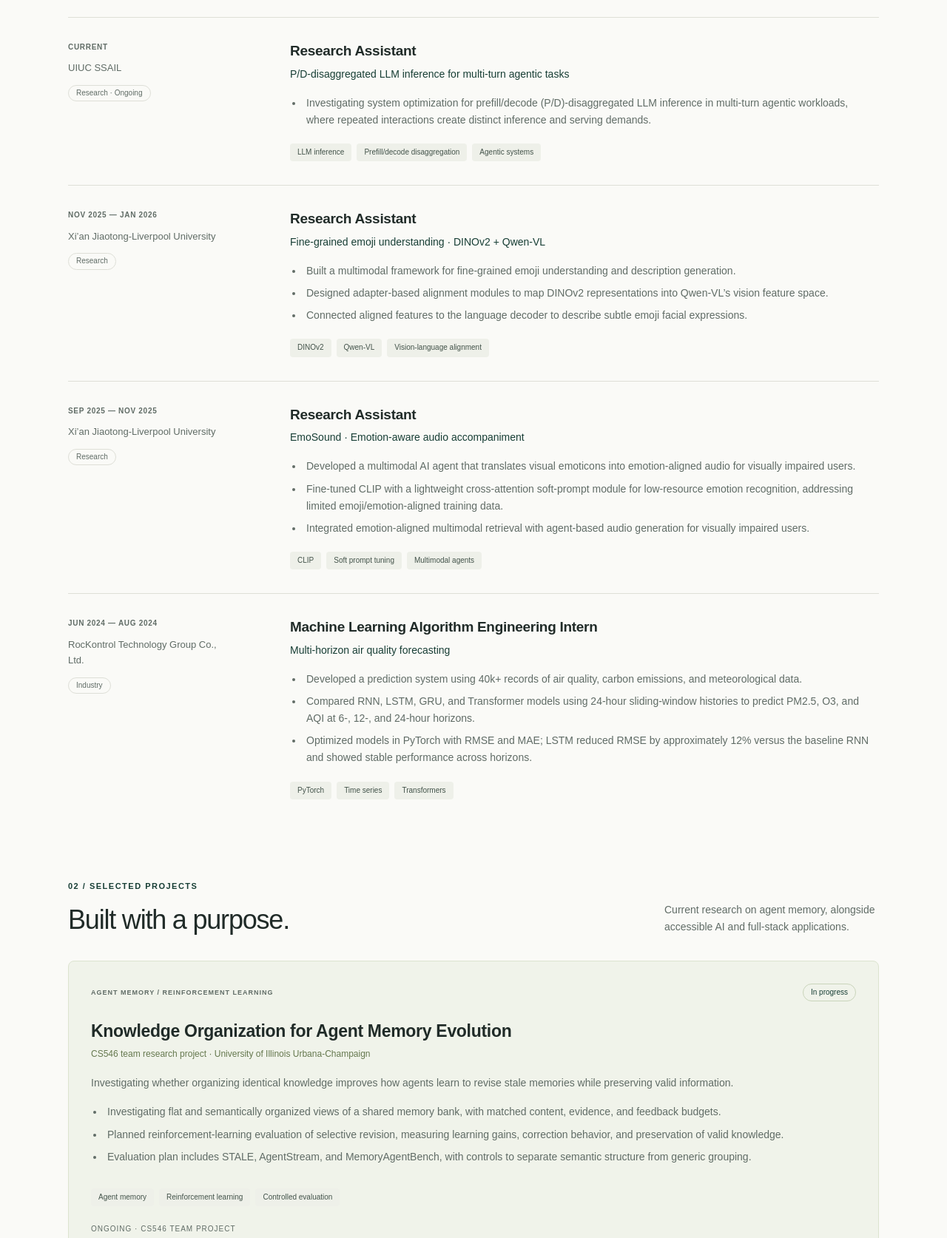
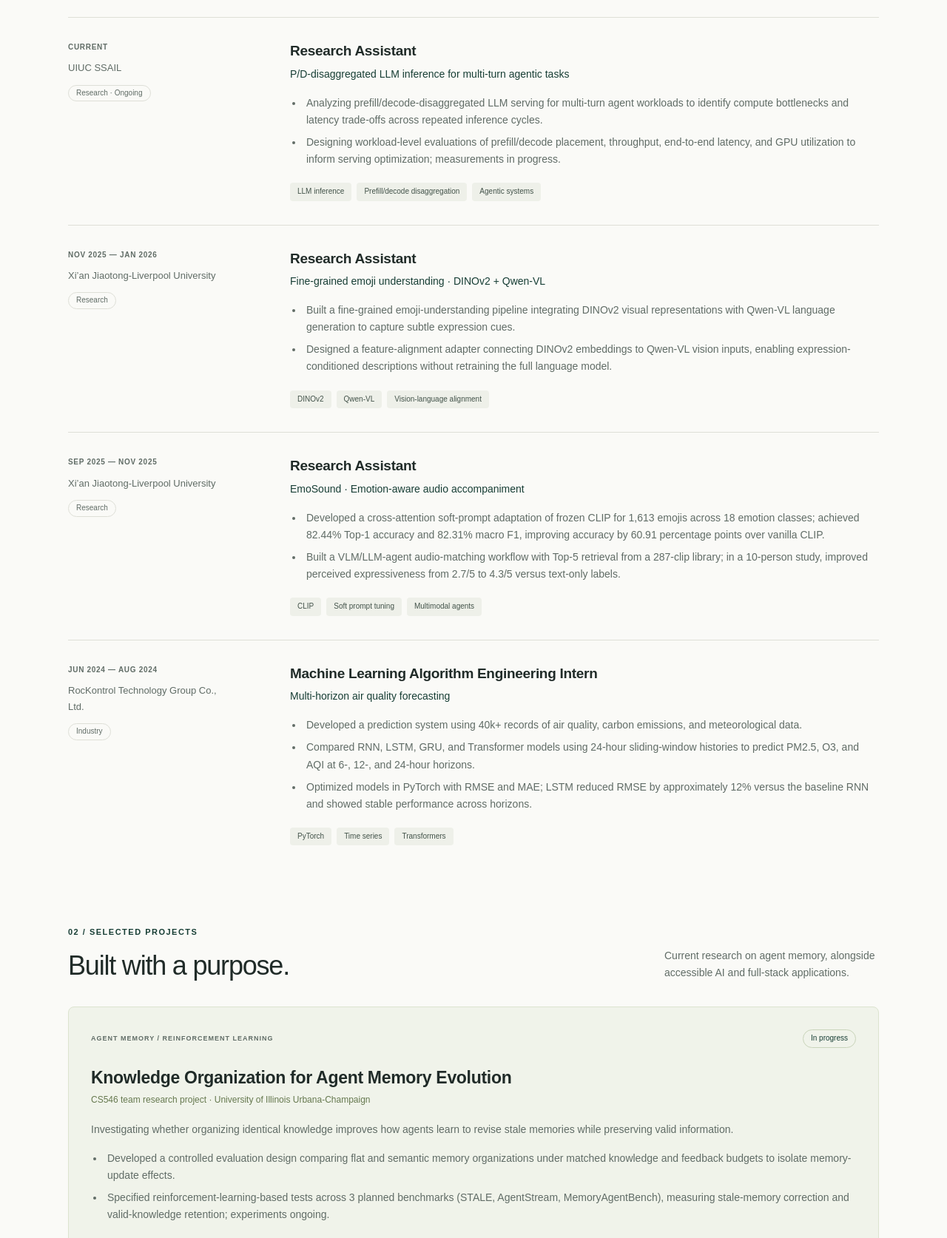
Before and after one commit to Gary22222222/cs409-mp0, a website built with webpack: page src/index.html in a window 1280 px wide. Shown: the part 1080-2754 px from the top of the page at 74% size. Built offline with nearby package versions, Linux system fonts and the light colour scheme.

Commit message:
Sync latest resume with quantified research and project results

```diff
--- a/src/index.html
+++ b/src/index.html
@@ -36,20 +36,20 @@
     <section class="section" id="experience" aria-labelledby="experience-title">
       <div class="section-heading"><div><p class="eyebrow">01 / EXPERIENCE</p><h2 id="experience-title">Research depth.<br>Engineering practice.</h2></div><p>Working across LLM inference systems, multimodal research, and applied machine learning.</p></div>
       <div class="timeline">
-        <article class="experience-row"><div class="experience-meta"><p class="date">CURRENT</p><p>UIUC SSAIL</p><span class="role-type">Research &middot; Ongoing</span></div><div><h3>Research Assistant</h3><p class="work-title">P/D-disaggregated LLM inference for multi-turn agentic tasks</p><ul><li>Investigating system optimization for prefill/decode (P/D)-disaggregated LLM inference in multi-turn agentic workloads, where repeated interactions create distinct inference and serving demands.</li></ul><div class="tags"><span>LLM inference</span><span>Prefill/decode disaggregation</span><span>Agentic systems</span></div></div></article>
-        <article class="experience-row"><div class="experience-meta"><p class="date">NOV 2025 — JAN 2026</p><p>Xi’an Jiaotong-Liverpool University</p><span class="role-type">Research</span></div><div><h3>Research Assistant</h3><p class="work-title">Fine-grained emoji understanding · DINOv2 + Qwen-VL</p><ul><li>Built a multimodal framework for fine-grained emoji understanding and description generation.</li><li>Designed adapter-based alignment modules to map DINOv2 representations into Qwen-VL’s vision feature space.</li><li>Connected aligned features to the language decoder to describe subtle emoji facial expressions.</li></ul><div class="tags"><span>DINOv2</span><span>Qwen-VL</span><span>Vision-language alignment</span></div></div></article>
-        <article class="experience-row"><div class="experience-meta"><p class="date">SEP 2025 — NOV 2025</p><p>Xi’an Jiaotong-Liverpool University</p><span class="role-type">Research</span></div><div><h3>Research Assistant</h3><p class="work-title">EmoSound · Emotion-aware audio accompaniment</p><ul><li>Developed a multimodal AI agent that translates visual emoticons into emotion-aligned audio for visually impaired users.</li><li>Fine-tuned CLIP with a lightweight cross-attention soft-prompt module for low-resource emotion recognition, addressing limited emoji/emotion-aligned training data.</li><li>Integrated emotion-aligned multimodal retrieval with agent-based audio generation for visually impaired users.</li></ul><div class="tags"><span>CLIP</span><span>Soft prompt tuning</span><span>Multimodal agents</span></div></div></article>
+        <article class="experience-row"><div class="experience-meta"><p class="date">CURRENT</p><p>UIUC SSAIL</p><span class="role-type">Research &middot; Ongoing</span></div><div><h3>Research Assistant</h3><p class="work-title">P/D-disaggregated LLM inference for multi-turn agentic tasks</p><ul><li>Analyzing prefill/decode-disaggregated LLM serving for multi-turn agent workloads to identify compute bottlenecks and latency trade-offs across repeated inference cycles.</li><li>Designing workload-level evaluations of prefill/decode placement, throughput, end-to-end latency, and GPU utilization to inform serving optimization; measurements in progress.</li></ul><div class="tags"><span>LLM inference</span><span>Prefill/decode disaggregation</span><span>Agentic systems</span></div></div></article>
+        <article class="experience-row"><div class="experience-meta"><p class="date">NOV 2025 — JAN 2026</p><p>Xi’an Jiaotong-Liverpool University</p><span class="role-type">Research</span></div><div><h3>Research Assistant</h3><p class="work-title">Fine-grained emoji understanding · DINOv2 + Qwen-VL</p><ul><li>Built a fine-grained emoji-understanding pipeline integrating DINOv2 visual representations with Qwen-VL language generation to capture subtle expression cues.</li><li>Designed a feature-alignment adapter connecting DINOv2 embeddings to Qwen-VL vision inputs, enabling expression-conditioned descriptions without retraining the full language model.</li></ul><div class="tags"><span>DINOv2</span><span>Qwen-VL</span><span>Vision-language alignment</span></div></div></article>
+        <article class="experience-row"><div class="experience-meta"><p class="date">SEP 2025 — NOV 2025</p><p>Xi’an Jiaotong-Liverpool University</p><span class="role-type">Research</span></div><div><h3>Research Assistant</h3><p class="work-title">EmoSound · Emotion-aware audio accompaniment</p><ul><li>Developed a cross-attention soft-prompt adaptation of frozen CLIP for 1,613 emojis across 18 emotion classes; achieved 82.44% Top-1 accuracy and 82.31% macro F1, improving accuracy by 60.91 percentage points over vanilla CLIP.</li><li>Built a VLM/LLM-agent audio-matching workflow with Top-5 retrieval from a 287-clip library; in a 10-person study, improved perceived expressiveness from 2.7/5 to 4.3/5 versus text-only labels.</li></ul><div class="tags"><span>CLIP</span><span>Soft prompt tuning</span><span>Multimodal agents</span></div></div></article>
         <article class="experience-row"><div class="experience-meta"><p class="date">JUN 2024 — AUG 2024</p><p>RocKontrol Technology Group Co., Ltd.</p><span class="role-type">Industry</span></div><div><h3>Machine Learning Algorithm Engineering Intern</h3><p class="work-title">Multi-horizon air quality forecasting</p><ul><li>Developed a prediction system using 40k+ records of air quality, carbon emissions, and meteorological data.</li><li>Compared RNN, LSTM, GRU, and Transformer models using 24-hour sliding-window histories to predict PM2.5, O3, and AQI at 6-, 12-, and 24-hour horizons.</li><li>Optimized models in PyTorch with RMSE and MAE; LSTM reduced RMSE by approximately 12% versus the baseline RNN and showed stable performance across horizons.</li></ul><div class="tags"><span>PyTorch</span><span>Time series</span><span>Transformers</span></div></div></article>
       </div>
     </section>
     <section class="section" id="projects" aria-labelledby="projects-title"><div class="section-heading"><div><p class="eyebrow">02 / SELECTED PROJECTS</p><h2 id="projects-title">Built with a purpose.</h2></div><p>Current research on agent memory, alongside accessible AI and full-stack applications.</p></div>
       <div class="project-grid">
-        <article class="project-card featured current-project"><div class="project-top"><span class="project-category">AGENT MEMORY / REINFORCEMENT LEARNING</span><span class="ongoing-badge">In progress</span></div><h3>Knowledge Organization for Agent Memory Evolution</h3><p class="project-subtitle">CS546 team research project &middot; University of Illinois Urbana-Champaign</p><p>Investigating whether organizing identical knowledge improves how agents learn to revise stale memories while preserving valid information.</p><ul><li>Investigating flat and semantically organized views of a shared memory bank, with matched content, evidence, and feedback budgets.</li><li>Planned reinforcement-learning evaluation of selective revision, measuring learning gains, correction behavior, and preservation of valid knowledge.</li><li>Evaluation plan includes STALE, AgentStream, and MemoryAgentBench, with controls to separate semantic structure from generic grouping.</li></ul><div class="tags"><span>Agent memory</span><span>Reinforcement learning</span><span>Controlled evaluation</span></div><p class="project-date">ONGOING &middot; CS546 TEAM PROJECT</p></article>
-        <article class="project-card featured"><div class="project-top"><span class="project-category">MULTIMODAL AI / ACCESSIBILITY</span><span aria-hidden="true">01</span></div><div class="pipeline" aria-label="Image to retrieval to audio"><span>Image</span><span aria-hidden="true">→</span><span>Retrieval</span><span aria-hidden="true">→</span><span>Audio</span></div><h3>Cross-modal Audio Generation</h3><p class="project-subtitle">For visually impaired users in social chat</p><p>An image-to-audio web application designed to support emotion-aware audio generation for visually impaired users.</p><ul><li>Training-free multimodal RAG with a cross-modal knowledge graph and dual-vector databases for retrieval across visual and textual information.</li><li>Dual-path image processing (image-to-tags and image-to-descriptions), with Qwen-based aggregation to support emotion-aware audio generation.</li></ul><div class="tags"><span>Multimodal RAG</span><span>Qwen</span><span>Knowledge graphs</span></div><p class="project-date">JUN — SEP 2025</p></article>
+        <article class="project-card featured current-project"><div class="project-top"><span class="project-category">AGENT MEMORY / REINFORCEMENT LEARNING</span><span class="ongoing-badge">In progress</span></div><h3>Knowledge Organization for Agent Memory Evolution</h3><p class="project-subtitle">CS546 team research project &middot; University of Illinois Urbana-Champaign</p><p>Investigating whether organizing identical knowledge improves how agents learn to revise stale memories while preserving valid information.</p><ul><li>Developed a controlled evaluation design comparing flat and semantic memory organizations under matched knowledge and feedback budgets to isolate memory-update effects.</li><li>Specified reinforcement-learning-based tests across 3 planned benchmarks (STALE, AgentStream, MemoryAgentBench), measuring stale-memory correction and valid-knowledge retention; experiments ongoing.</li></ul><div class="tags"><span>Agent memory</span><span>Reinforcement learning</span><span>Controlled evaluation</span></div><p class="project-date">ONGOING &middot; CS546 TEAM PROJECT</p></article>
+        <article class="project-card featured"><div class="project-top"><span class="project-category">MULTIMODAL AI / ACCESSIBILITY</span><span aria-hidden="true">01</span></div><div class="pipeline" aria-label="Image to retrieval to audio"><span>Image</span><span aria-hidden="true">→</span><span>Retrieval</span><span aria-hidden="true">→</span><span>Audio</span></div><h3>Cross-modal Audio Generation</h3><p class="project-subtitle">For visually impaired users in social chat</p><p>An image-to-audio web application designed to support emotion-aware audio generation for visually impaired users.</p><ul><li>Engineered a training-free CLIP/Qwen/FAISS emoji-to-audio retrieval pipeline using Top-5 image matching; organized 1,691 emoji images spanning 18 emotion categories.</li><li>Curated a 420-clip audio library (279 collected, 141 AI-generated) and integrated AudioLDM2 music with AudioMiniMax speech synthesis into a working accessibility demo.</li></ul><div class="tags"><span>CLIP / Qwen / FAISS</span><span>AudioLDM2</span><span>AudioMiniMax</span></div><p class="project-date">JUN — SEP 2025</p></article>
         <article class="project-card"><div class="project-top"><span class="project-category">FULL-STACK / WEB APPLICATION</span><span aria-hidden="true">02</span></div><div class="reading-visual" aria-hidden="true"><span></span><span></span><span></span><span class="book-rest"></span></div><h3>Daily Reading Tracker</h3><p class="project-subtitle">A place to track and manage reading</p><p>A deployed full-stack Java web application for organizing reading activities.</p><ul><li>Implemented the core reading-log module across both the front end and back end.</li><li>Contributed to the project’s technical documentation.</li></ul><div class="tags"><span>Java</span><span>Full-stack development</span></div><p class="project-date">MAR — JUN 2025</p></article>
       </div>
     </section>
-    <section class="section" id="research" aria-labelledby="research-title"><div class="section-heading"><div><p class="eyebrow">03 / PUBLICATION</p><h2 id="research-title">Understanding emotion.<br>Expanding access.</h2></div></div><article class="publication"><span class="publication-label">CONFERENCE RESEARCH</span><div><h3>EmoSound: A Multimodal AI Agent Framework for Emotion-Aware Audio Accompaniment of Emoticons</h3><p><strong>Sun, J.</strong>, et al.</p><p><cite>Advances in Brain-Inspired Cognitive Systems</cite>, Lecture Notes in Computer Science, Vol. 16568, Springer, 2026.</p><div class="publication-status"><span>Accepted · Forthcoming</span><span>Presented at BICS 2025</span></div></div></article></section>
+    <section class="section" id="research" aria-labelledby="research-title"><div class="section-heading"><div><p class="eyebrow">03 / PUBLICATION</p><h2 id="research-title">Understanding emotion.<br>Expanding access.</h2></div></div><article class="publication"><span class="publication-label">CONFERENCE RESEARCH</span><div><h3>EmoSound: A Multimodal AI Agent Framework for Emotion-Aware Audio Accompaniment of Emoticons</h3><p><strong>Sun, J.</strong>, Shi, H., Yin, Z., Mo, W., Ding, H., Hu, Y., Yang, X., &amp; Yan, Y.</p><p><cite>BICS 2025 conference program</cite>, Paper #52.</p><div class="publication-status"><span>BICS 2025</span><span>Paper #52</span></div></div></article></section>
     <section class="section education-skills" aria-label="Education and technical skills"><div><p class="eyebrow">04 / EDUCATION</p><h2>Academic foundation.</h2><article class="education-card"><span class="school-mark">UIUC</span><h3>University of Illinois Urbana-Champaign</h3><p>Master of Computer Science</p><p class="muted">Aug 2026 — Expected Dec 2027 · Urbana, IL</p></article><article class="education-card"><span class="school-mark">XJTLU</span><h3>Xi’an Jiaotong-Liverpool University</h3><p>B.Sc. in Information and Computing Science</p><p class="muted">Sep 2022 — Jul 2026 · Suzhou, China</p><p class="gpa">GPA 3.8 / 4.0</p></article></div><div class="skills"><p class="eyebrow">05 / TECHNICAL SKILLS</p><h2>My toolkit.</h2><div class="skill-group"><h3>Languages</h3><div class="tags"><span>Python</span><span>Java</span><span>C++</span><span>JavaScript</span><span>SQL</span></div></div><div class="skill-group"><h3>AI & machine learning</h3><div class="tags"><span>PyTorch</span><span>Transformers</span><span>scikit-learn</span><span>CLIP</span><span>Multimodal learning</span><span>Computer Vision</span><span>NLP</span><span>LoRA / PEFT</span><span>LLMs</span><span>RAG</span><span>LangChain</span></div></div><div class="skill-group"><h3>Backend & tools</h3><div class="tags"><span>FastAPI</span><span>Spring Boot</span><span>REST APIs</span><span>Docker</span><span>Git / GitHub</span><span>Jupyter</span><span>Postman</span><span>n8n</span></div></div></div></section>
     <section class="contact" id="contact" aria-labelledby="contact-title"><div><p class="eyebrow">LET’S CONNECT</p><h2 id="contact-title">Have an opportunity<br>in mind?</h2><p>Let’s talk about machine learning, multimodal AI,<br class="desktop-break"> and building useful software.</p></div><div class="contact-links"><a href="mailto:jianghuisun69@gmail.com">jianghuisun69@gmail.com <span aria-hidden="true">↗</span></a><a href="https://github.com/Gary22222222" target="_blank" rel="noopener noreferrer">GitHub <span aria-hidden="true">↗</span></a><a href="assets/Jianghui_Sun_CV.pdf" download>Download résumé <span aria-hidden="true">↓</span></a></div></section>
   </main>
```
Also changed, not shown: 1 other file.
